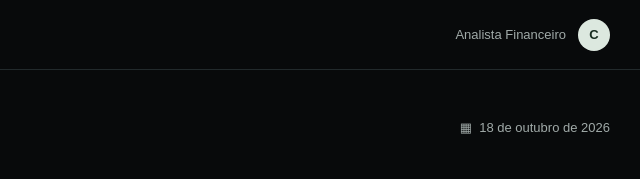
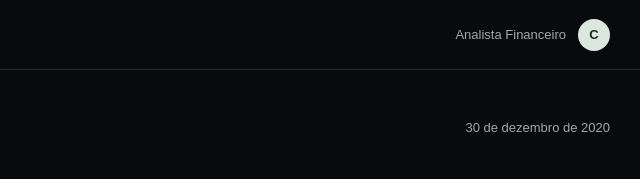
Before and after one commit to ScoreInvest/Score-invest-site, a website: page public/dashboard.html in a window 1280 px wide. Shown: the top 179 px of the page, 640-1280 px from the left. Drawn offline with nearby package versions, Linux system fonts and the light colour scheme.

Commit message:
Atualizando data

```diff
--- a/public/dashboard.html
+++ b/public/dashboard.html
@@ -98,8 +98,7 @@
                     </div>
 
                     <div class="data">
-                        <span>▦</span>
-                        <span>18 de outubro de 2026</span>
+                        <span>30 de dezembro de 2020</span>
                     </div>
                 </section>
 
@@ -253,7 +252,7 @@
                             <p>Acompanhe o desempenho detalhado dos seus investimentos.</p>
                         </div>
                         <div class="data">
-                            <span>18 de outubro de 2020</span>
+                            <span>30 de dezembro de 2020</span>
                         </div>
                     </header>
 
```
